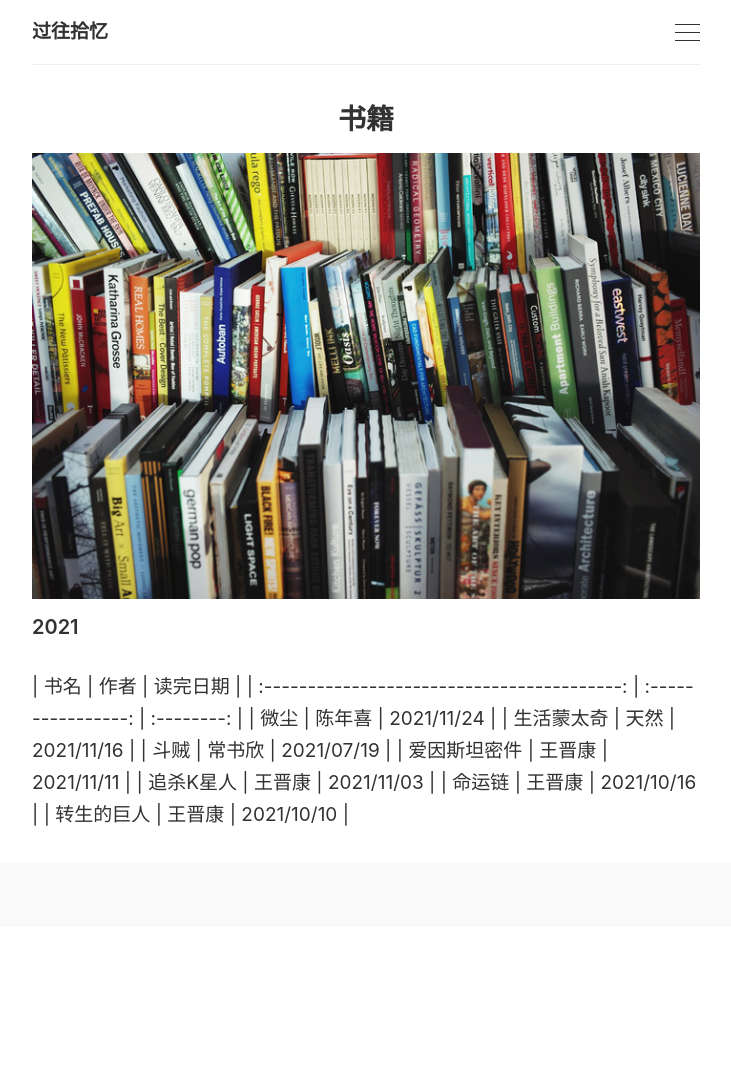
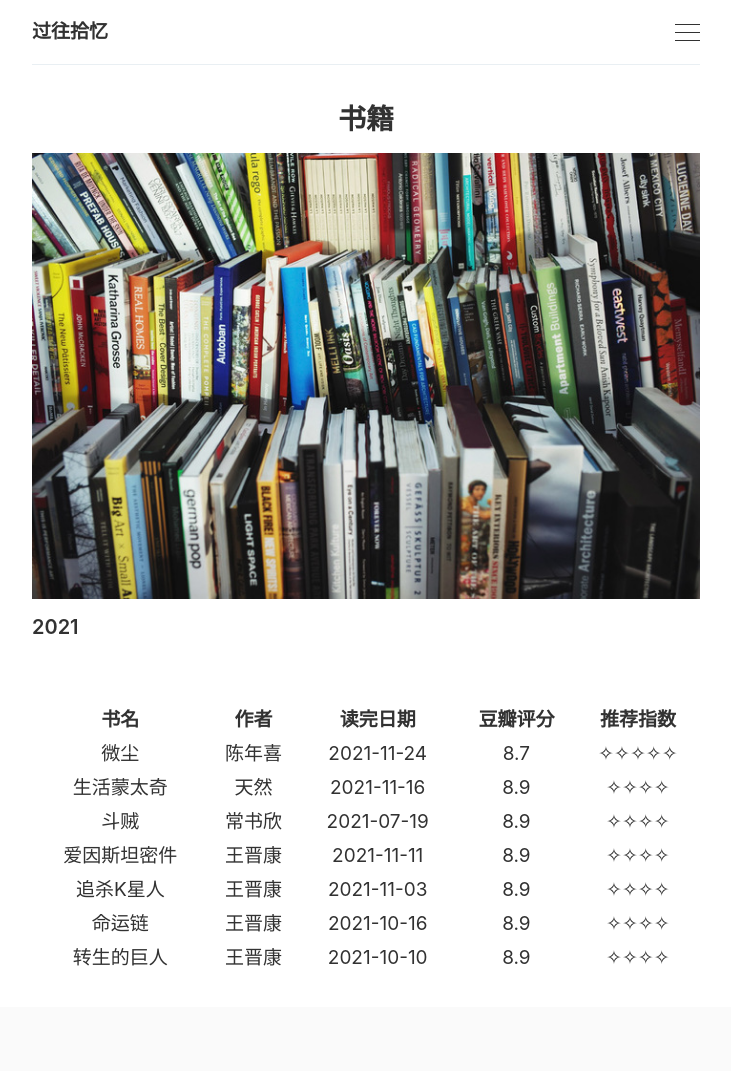
Before and after one commit to SWHL/SWHL.github.io, a Jekyll site: the page built from _pages/books.md, in a window 1280 px wide. Shown: the whole page, without its empty margins (274-1005 px from the left). Built offline with Jekyll 4.4.1, drawn with Linux system fonts in a browser that asks for light colours; comment, search, counter and statistics services are not loaded; before the commit the page ends 927 px from its top, so only the background shows below that.

Commit message:
Update files

```diff
--- a/_pages/books.md
+++ b/_pages/books.md
@@ -5,15 +5,62 @@ image: '/images/pages/books.jpg'
 ---
 
 #### 2021
-<div style="align:center">
-
-|                    书名                     |        作者        |  读完日期  |
-| :-----------------------------------------: | :----------------: | :--------: |
-|                    微尘                     |       陈年喜       | 2021/11/24 |
-|                 生活蒙太奇                  |        天然        | 2021/11/16 |
-|                    斗贼                     |       常书欣       | 2021/07/19 |
-|      爱因斯坦密件                           |       王晋康       | 2021/11/11 |
-|        追杀K星人                            |       王晋康       | 2021/11/03 |
-|         命运链                              |       王晋康       | 2021/10/16 |
-|       转生的巨人                            |       王晋康       | 2021/10/10 |
-</div>
+<table style="width:100%; height:100%; margin: 0 auto; text-align:center">
+    <caption></caption>
+    <tr>
+　　　　　<th>书名</th>
+         <th>作者</th>
+         <th>读完日期</th>
+         <th>豆瓣评分</th>
+         <th>推荐指数</th>
+　　</tr>
+　　<tr>
+　　　　　<td>微尘</td>
+　　　　　<td>陈年喜</td>
+　　　　　<td>2021-11-24</td>
+　　　　　<td>8.7</td>
+　　　　　<td>✧✧✧✧✧</td>
+　　</tr>
+　　<tr>
+　　　　　<td>生活蒙太奇</td>
+　　　　　<td>天然</td>
+　　　　　<td>2021-11-16</td>
+　　　　　<td>8.9</td>
+　　　　　<td>✧✧✧✧</td>
+　　</tr>
+　　<tr>
+　　　　　<td>斗贼</td>
+　　　　　<td>常书欣</td>
+　　　　　<td>2021-07-19</td>
+　　　　　<td>8.9</td>
+　　　　　<td>✧✧✧✧</td>
+　　</tr>
+　　<tr>
+　　　　　<td>爱因斯坦密件</td>
+　　　　　<td>王晋康</td>
+　　　　　<td>2021-11-11</td>
+　　　　　<td>8.9</td>
+　　　　　<td>✧✧✧✧</td>
+　　</tr>
+　　<tr>
+　　　　　<td>追杀K星人</td>
+　　　　　<td>王晋康</td>
+　　　　　<td>2021-11-03</td>
+　　　　　<td>8.9</td>
+　　　　　<td>✧✧✧✧</td>
+　　</tr>
+　　<tr>
+　　　　　<td>命运链</td>
+　　　　　<td>王晋康</td>
+　　　　　<td>2021-10-16</td>
+　　　　　<td>8.9</td>
+　　　　　<td>✧✧✧✧</td>
+　　</tr>
+　　<tr>
+　　　　　<td>转生的巨人</td>
+　　　　　<td>王晋康</td>
+　　　　　<td>2021-10-10</td>
+　　　　　<td>8.9</td>
+　　　　　<td>✧✧✧✧</td>
+　　</tr>
+</table>
```
